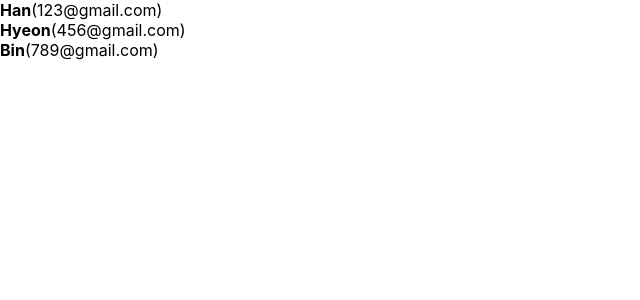
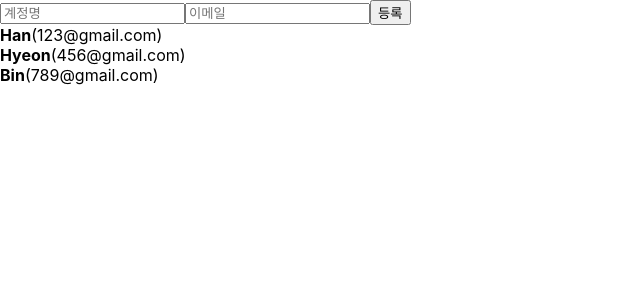
Before and after one commit to HanHyeonBin/Portfolio, a React (Create React App) app in the folder React/begin-react/: page / in a window 1280 px wide. Shown: the top 300 px of the page, without its empty margins (0-640 px from the left). Built offline with nearby package versions, Linux system fonts and the light colour scheme.

Commit message:
배열에 항목 추가(concat함수)

```diff
--- a/React/begin-react/src/App.js
+++ b/React/begin-react/src/App.js
@@ -1,8 +1,21 @@
-import React, { useRef } from "react";
+import React, { useRef, useState } from "react";
 import UserList from "./UserList";
+import CreateUser from "./CreateUser";
 
 function App() {
-  const users = [
+  const [inputs, setInputs] = useState({
+    username: "",
+    email: "",
+  });
+  const { username, email } = inputs;
+  const onChange = (e) => {
+    const { name, value } = e.target;
+    setInputs({
+      ...inputs,
+      [name]: value,
+    });
+  };
+  const [users, setUsers] = useState([
     // 배열을 만들때 Key값을 줘야 나중에 추가,삭제 등 관리할때 용이하다.
     {
       id: 1,
@@ -19,16 +32,36 @@
       username: "Bin",
       email: "789@gmail.com",
     },
-  ];
+  ]);
 
   const nextId = useRef(4);
 
   const onCreate = () => {
+    const user = {
+      id: nextId.current,
+      username,
+      email,
+    };
+    setUsers(users.concat(user));
+    setInputs({
+      username: "",
+      email: "",
+    });
     console.log(nextId.current); //4
     nextId.current += 1;
   };
 
-  return <UserList users={users} />;
+  return (
+    <>
+      <CreateUser
+        username={username}
+        email={email}
+        onChange={onChange}
+        onCreate={onCreate}
+      />
+      <UserList users={users} />
+    </>
+  );
 }
 
 export default App;
--- /dev/null
+++ b/React/begin-react/src/CreateUser.js
@@ -0,0 +1,23 @@
+import React from "react";
+
+function CreateUser({ username, email, onChange, onCreate }) {
+  return (
+    <div>
+      <input
+        name="username"
+        placeholder="계정명"
+        onChange={onChange}
+        value={username}
+      />
+      <input
+        name="email"
+        placeholder="이메일"
+        onChange={onChange}
+        value={email}
+      />
+      <button onClick={onCreate}>등록</button>
+    </div>
+  );
+}
+
+export default CreateUser;
```
